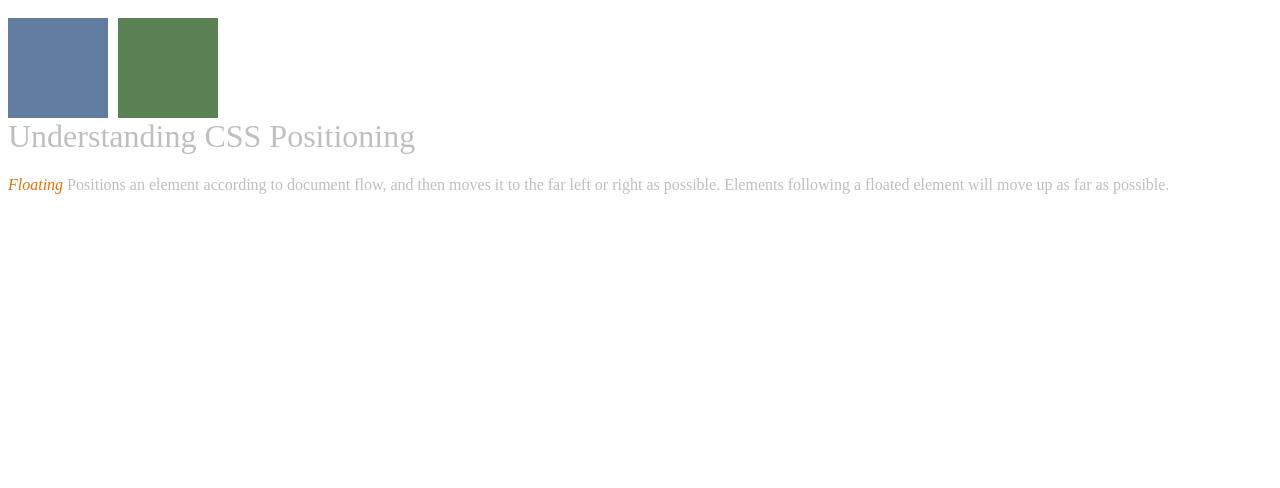
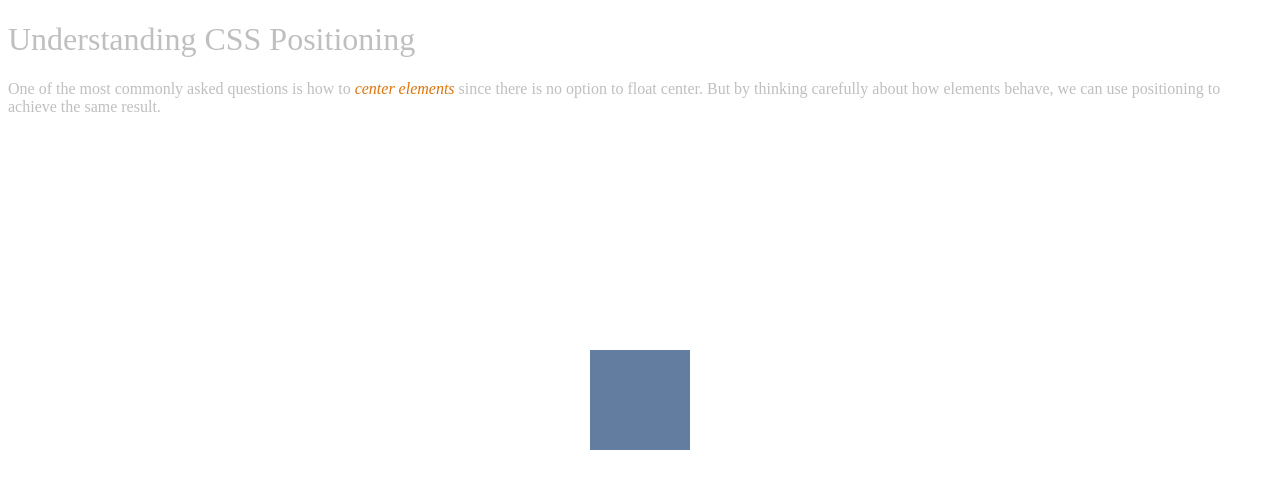
Before and after one commit to SimNinwo/CSS-Postioning, a plain HTML site: page index.html in a window 1280 px wide. Shown: the top 488 px of the page. Drawn offline with Linux system fonts and the light colour scheme.

Commit message:
Centering elements

```diff
--- a/index.html
+++ b/index.html
@@ -8,12 +8,13 @@
 </head>
 
 <body>
-    <div class="box blueBox"></div>
-    <div class="box greenBox"></div>
+    <div class="container">
+        <div class="box blueBox"></div>
+    </div>
 
     <h1>Understanding CSS Positioning</h1>
 
-    <p><em>Floating</em> Positions an element according to document flow, and then moves it to the far left or right as possible. Elements following a floated element will move up as far as possible.</p>
+    <p>One of the most commonly asked questions is how to <em>center elements</em> since there is no option to float center. But by thinking carefully about how elements behave, we can use positioning to achieve the same result.</p>
 </body>
 
 </html>
--- a/styles/main.css
+++ b/styles/main.css
@@ -13,22 +13,19 @@
     }
 
     .box {
+        background-color: #627da0;
         width: 100px;
         height: 100px;
-        margin-top: 10px;
-        margin-right: 10px;
     }
 
     .blueBox {
-        background: #627da0;
-        float: left;
+        margin: 0 auto;
     }
 
-    .greenBox {
-        background: #5b8054;
-        float: left;
+    .container {
+        position: absolute;
+        top: 50%;
+        margin-top: -50px;
+        left: 0;
+        width: 100%;
     }
-
-    h1 {
-        clear: both;
-    }
```
